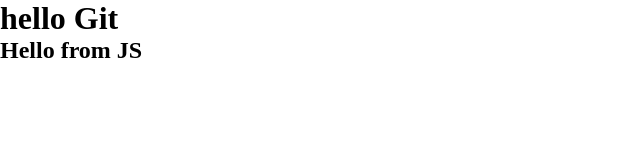
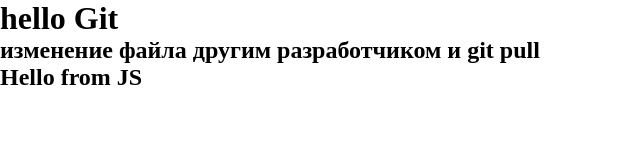
Before and after one commit to limanskylim/-git-minin-course, a plain HTML site: page index.html in a window 1280 px wide. Shown: the whole page, without its empty margins (0-640 px from the left). Drawn offline with Linux system fonts and the light colour scheme.

Commit message:
master - изменение файла index.html другим разработчиком

```diff
--- a/index.html
+++ b/index.html
@@ -14,6 +14,7 @@
 </head>
 <body>
   <h1>hello Git</h1>
+  <h2>изменение файла другим разработчиком и git pull</h2>
   <script src="script.js"></script>
 </body>
 </html>
```
